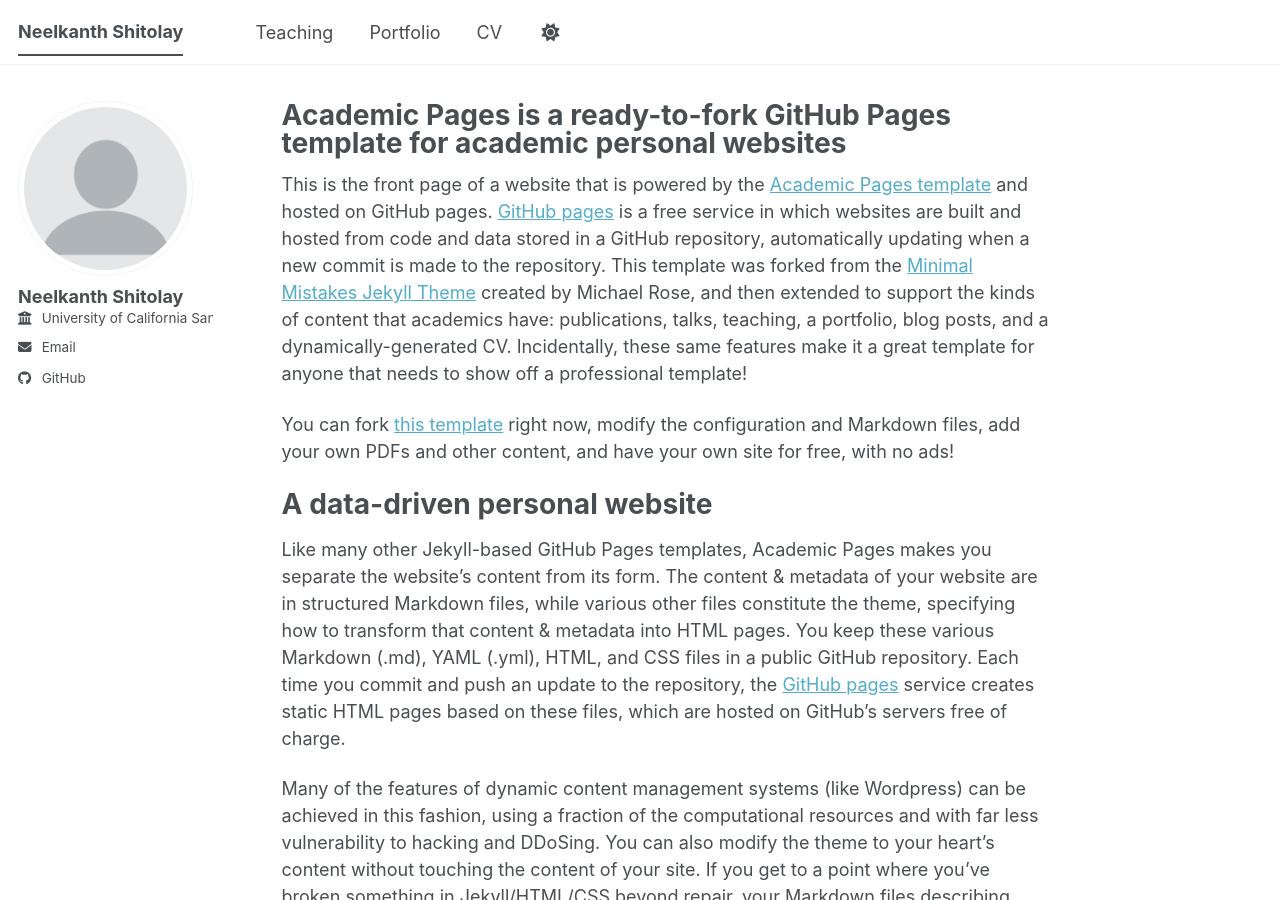
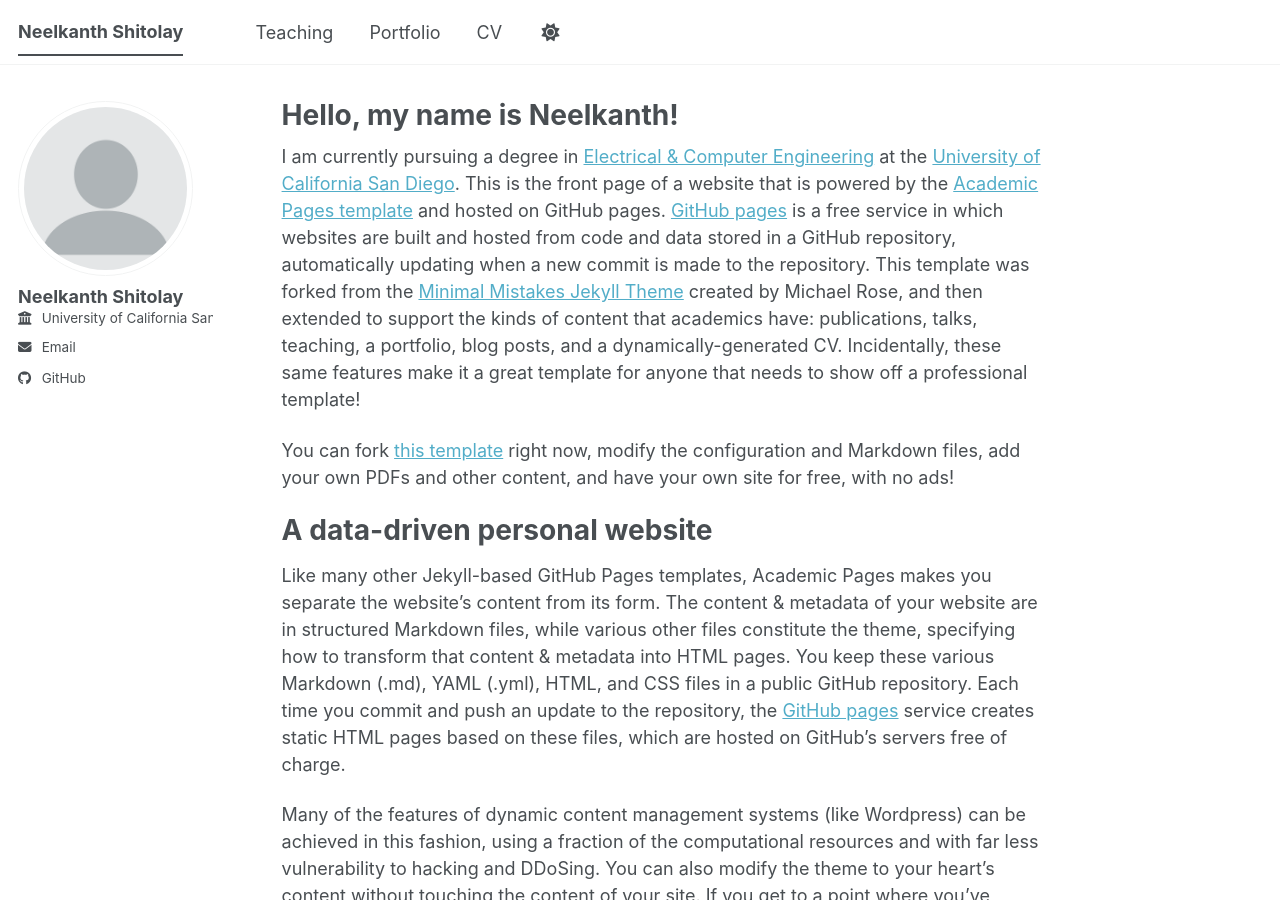
Before and after one commit to neelkanth-s/neelkanth-s.github.io, a Jekyll site: the page built from _pages/about.md, in a window 1280 px wide and 900 px high. Built offline with Jekyll 4.4.1, drawn with Linux system fonts in a browser that asks for light colours; a script bundle is joined from its source files by our own code; library files that are not in the unit come from our copies.

Commit message:
Update about.md

```diff
--- a/_pages/about.md
+++ b/_pages/about.md
@@ -1,13 +1,13 @@
 ---
 permalink: /
-title: "Academic Pages is a ready-to-fork GitHub Pages template for academic personal websites"
+title: "Hello, my name is Neelkanth!"
 author_profile: true
 redirect_from:
   - /about/
   - /about.html
 ---
 
-This is the front page of a website that is powered by the [Academic Pages template](https://github.com/academicpages/academicpages.github.io) and hosted on GitHub pages. [GitHub pages](https://pages.github.com) is a free service in which websites are built and hosted from code and data stored in a GitHub repository, automatically updating when a new commit is made to the repository. This template was forked from the [Minimal Mistakes Jekyll Theme](https://mmistakes.github.io/minimal-mistakes/) created by Michael Rose, and then extended to support the kinds of content that academics have: publications, talks, teaching, a portfolio, blog posts, and a dynamically-generated CV. Incidentally, these same features make it a great template for anyone that needs to show off a professional template!
+I am currently pursuing a degree in [Electrical & Computer Engineering](https://ece.ucsd.edu/)  at the [University of California San Diego](https://www.ucsd.edu/). This is the front page of a website that is powered by the [Academic Pages template](https://github.com/academicpages/academicpages.github.io) and hosted on GitHub pages. [GitHub pages](https://pages.github.com) is a free service in which websites are built and hosted from code and data stored in a GitHub repository, automatically updating when a new commit is made to the repository. This template was forked from the [Minimal Mistakes Jekyll Theme](https://mmistakes.github.io/minimal-mistakes/) created by Michael Rose, and then extended to support the kinds of content that academics have: publications, talks, teaching, a portfolio, blog posts, and a dynamically-generated CV. Incidentally, these same features make it a great template for anyone that needs to show off a professional template!
 
  You can fork [this template](https://github.com/academicpages/academicpages.github.io) right now, modify the configuration and Markdown files, add your own PDFs and other content, and have your own site for free, with no ads!
 
```
